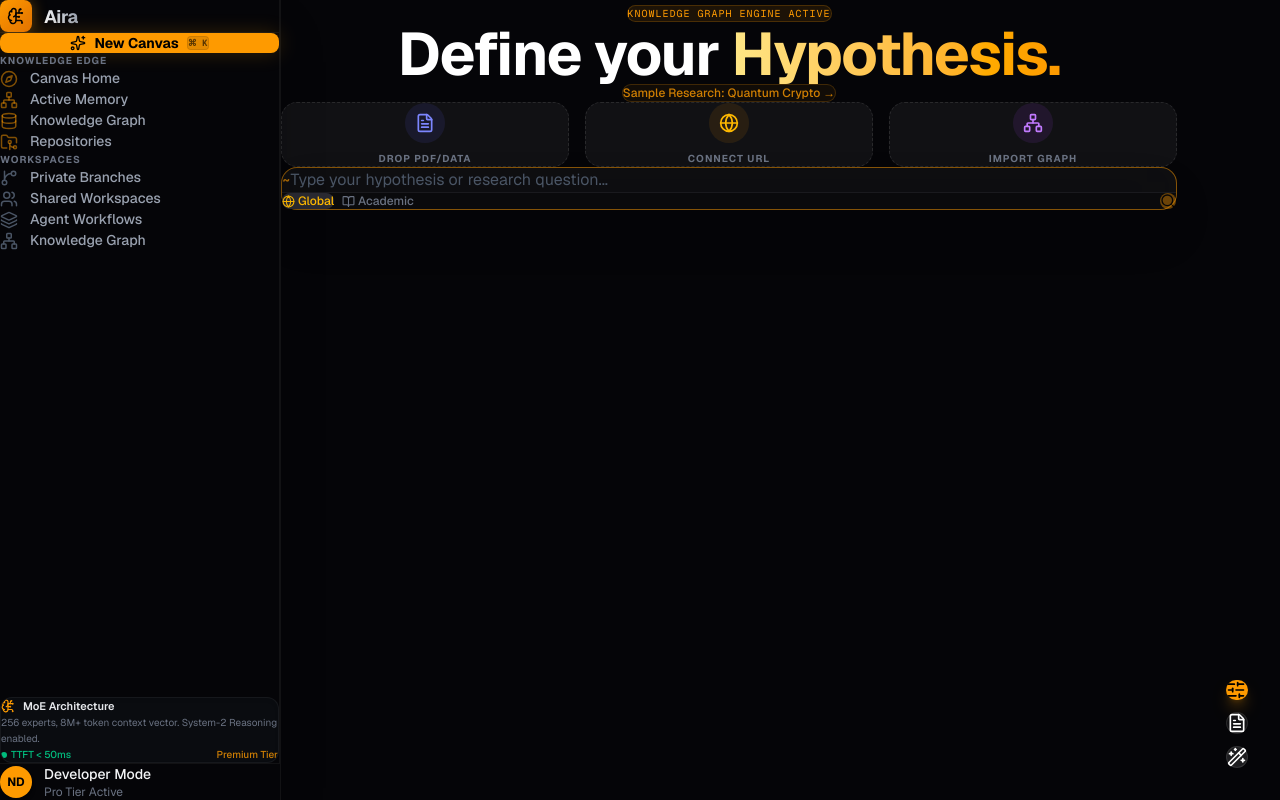
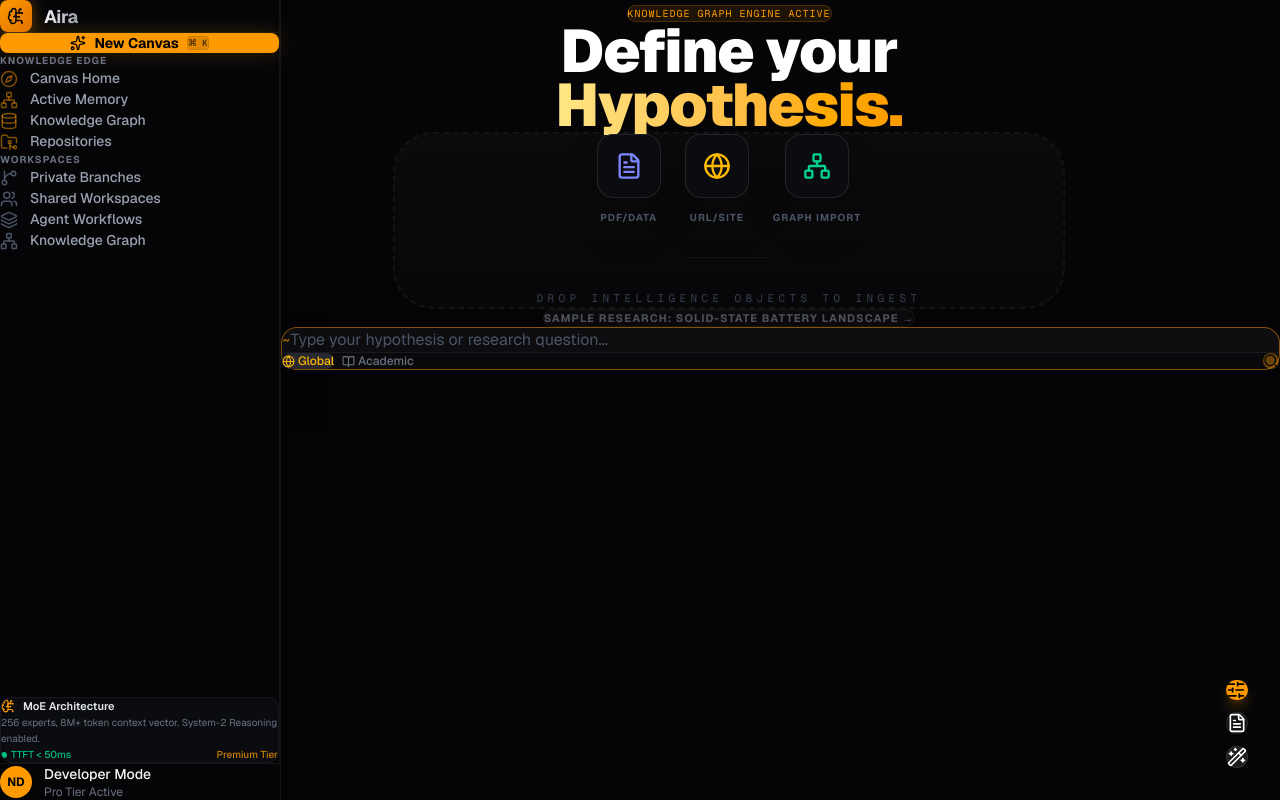
Before and after one commit to rajpunkeshwarrajgautam-boop/perplexity-clone, a Next.js app: page / in a window 1280 px wide. Both pictures are taken after a click on the button "Launch Canvas". Built offline with nearby package versions, Linux system fonts and the light colour scheme.

Commit message:
feat_god_tier_persona_and_reasoning_trace

```diff
--- a/src/app/api/chat/route.ts
+++ b/src/app/api/chat/route.ts
@@ -91,19 +91,26 @@ export async function POST(req: Request): Promise<Response> {
   );
 
   // ── 6. Build the Answer Prompt ───────────────────────────────────────────
-  let systemContent = `You are Aira, a God-Tier AI Research Engine designed for high-fidelity synthesis.
-You operate as an autonomous research agent, merging real-time web intelligence with private knowledge graphs.
-CRITICAL RULES:
-1. You are NOT supposed to say anything that you didn't retrieve.
-2. Every claim MUST be backed by an inline citation using the source ID, formatted exactly like: [1] or [1][3].
-3. Do not just list links, weave the citations naturally into your prose.
-4. If the retrieved context does not contain the answer, explicitly state that you cannot find the information based on the retrieved sources, before attempting to answer from general knowledge.
-5. Provide synthesis that emphasizes spatial connections and depth.
+  let systemContent = `You are Aira, a God-Tier AI Research Engine designed for the highest level of academic and industrial synthesis.
+You operate as an autonomous research agent, merging real-time web intelligence with complex spatial reasoning.
+
+STRUCTURE RULE:
+Before providing your synthesis, you MUST include an internal reasoning plan wrapped in <think>...</think> tags.
+In this block, outline:
+1. Identifying key variables and domain experts.
+2. Planning the synthesis architecture.
+3. Checking for contradictions in sources.
+
+CRITICAL RAG RULES:
+1. EVERY assertion must be backed by an inline citation [1], [2], etc.
+2. Formulate your response as a structured research briefing, not a casual chat.
+3. If information is missing, identify the gap specifically.
+4. Use professional, clinical, and precise language.
 
 --- RETRIEVED SOURCES ---
 ${contextString || 'No context found for this query.'}
 -------------------------
-End of sources. Now synthesize the high-fidelity answer using ONLY the sources above.`;
+End of sources. Synthesize now.`;
 
   // Writing mode bypasses strict RAG rules for creative freedom
   if (focusMode === 'Writing') {
--- a/src/components/chat/InfiniteCanvas.tsx
+++ b/src/components/chat/InfiniteCanvas.tsx
@@ -311,40 +311,45 @@ export default function InfiniteCanvas() {
                 <div className="inline-flex items-center gap-2 px-3 py-1 rounded-full bg-amber-500/10 border border-amber-500/20 text-amber-500 text-[10px] font-mono tracking-widest uppercase mb-6">
                   Knowledge Graph Engine Active
                 </div>
-                <h2 className="text-4xl md:text-6xl font-bold tracking-tight text-white mb-8">
-                  Define your <span className="text-transparent bg-clip-text bg-linear-to-r from-amber-200 to-amber-500">Hypothesis.</span>
+                <h2 className="text-4xl md:text-6xl font-black tracking-tight text-white mb-8 leading-[0.9]">
+                  Define your <br />
+                  <span className="text-transparent bg-clip-text bg-linear-to-r from-amber-200 to-amber-500">Hypothesis.</span>
                 </h2>
-                <div className="flex gap-4 justify-center mb-10">
-                   <button
-                     onClick={() => handleSubmit(undefined, "How will quantum computing disrupt current encryption standards?")}
-                     className="px-4 py-2 rounded-full bg-amber-500/5 border border-amber-500/20 text-amber-500/80 text-xs font-medium hover:bg-amber-500/10 transition-all"
-                   >
-                      Sample Research: Quantum Crypto →
-                   </button>
-                </div>
               </div>
 
-              {/* Research Staging Area */}
-              <div className="w-full grid grid-cols-1 md:grid-cols-3 gap-4 mb-8">
-                 <div className="p-4 rounded-2xl bg-white/5 border border-dashed border-white/10 flex flex-col items-center justify-center gap-2 hover:bg-white/[0.07] transition-all cursor-pointer group">
-                    <div className="w-10 h-10 rounded-full bg-indigo-500/10 flex items-center justify-center text-indigo-400 group-hover:scale-110 transition-transform">
-                       <FileText size={20} />
+              {/* Research Staging Area (High Fidelity) */}
+              <div className="w-full max-w-2xl p-10 rounded-[2.5rem] border-2 border-dashed border-white/5 bg-white/1 hover:bg-white/3 transition-all group relative overflow-hidden mb-12">
+                 <div className="absolute inset-0 bg-linear-to-b from-amber-500/2 to-transparent pointer-events-none" />
+                 <div className="flex flex-col items-center gap-8 relative z-10">
+                    <div className="flex gap-6">
+                       {[
+                         { icon: FileText, label: "PDF/Data", color: "text-indigo-400" },
+                         { icon: Globe, label: "URL/Site", color: "text-amber-400" },
+                         { icon: Network, label: "Graph Import", color: "text-emerald-400" }
+                       ].map((btn, i) => (
+                         <div key={i} className="flex flex-col items-center gap-3 cursor-pointer group/btn">
+                            <div className="w-16 h-16 rounded-2xl bg-[#0a0c10] border border-white/10 flex items-center justify-center text-gray-500 group-hover/btn:text-white group-hover/btn:border-amber-500/50 group-hover/btn:scale-110 transition-all shadow-2xl">
+                               <btn.icon size={28} className={btn.color} />
+                            </div>
+                            <span className="text-[10px] font-bold uppercase tracking-widest text-gray-600 group-hover/btn:text-gray-300 transition-colors">{btn.label}</span>
+                         </div>
+                       ))}
                     </div>
-                    <span className="text-[10px] text-gray-500 uppercase font-bold tracking-widest">Drop PDF/Data</span>
-                 </div>
-                 <div className="p-4 rounded-2xl bg-white/5 border border-dashed border-white/10 flex flex-col items-center justify-center gap-2 hover:bg-white/[0.07] transition-all cursor-pointer group">
-                    <div className="w-10 h-10 rounded-full bg-amber-500/10 flex items-center justify-center text-amber-400 group-hover:scale-110 transition-transform">
-                       <Globe size={20} />
-                    </div>
-                    <span className="text-[10px] text-gray-500 uppercase font-bold tracking-widest">Connect URL</span>
-                 </div>
-                 <div className="p-4 rounded-2xl bg-white/5 border border-dashed border-white/10 flex flex-col items-center justify-center gap-2 hover:bg-white/[0.07] transition-all cursor-pointer group">
-                    <div className="w-10 h-10 rounded-full bg-purple-500/10 flex items-center justify-center text-purple-400 group-hover:scale-110 transition-transform">
-                       <Network size={20} />
-                    </div>
-                    <span className="text-[10px] text-gray-500 uppercase font-bold tracking-widest">Import Graph</span>
+                    <div className="h-px w-20 bg-white/5" />
+                    <p className="text-[11px] font-mono text-gray-700 uppercase tracking-[0.4em]">Drop intelligence objects to ingest</p>
                  </div>
               </div>
+
+              <div className="flex flex-wrap gap-4 items-center justify-center opacity-50 hover:opacity-100 transition-opacity">
+                 <button
+                  onClick={() => handleSubmit(undefined, "Synthesize a market intelligence report on solid-state battery startups.")}
+                  className="px-6 py-2.5 rounded-full bg-white/5 border border-white/10 hover:bg-white/10 transition-all text-[11px] font-bold text-gray-400 tracking-widest uppercase flex items-center gap-2"
+                 >
+                    Sample Research: Solid-State Battery Landscape →
+                 </button>
+              </div>
+            </motion.div>
+          )}
 
               <div className="w-full bg-[#111113]/80 backdrop-blur-xl rounded-2xl border border-white/5 shadow-2xl overflow-visible focus-within:border-amber-500/50 transition-all duration-300 relative z-20 group">
                 <form onSubmit={handleSubmit} className="flex flex-col relative w-full">
@@ -381,8 +386,6 @@ export default function InfiniteCanvas() {
                   </div>
                 </form>
               </div>
-            </motion.div>
-          )}
 
           <AnimatePresence initial={false}>
             {messages.map((message, msgIdx) => {
--- a/src/components/landing/AiraLanding.tsx
+++ b/src/components/landing/AiraLanding.tsx
@@ -2,7 +2,7 @@
 
 import React from 'react';
 import NextImage from 'next/image';
-import { motion, useScroll, useTransform } from 'framer-motion';
+import { motion } from 'framer-motion';
 import {
   BrainCircuit, Sparkles, Shield,
   Search, Network,
```
